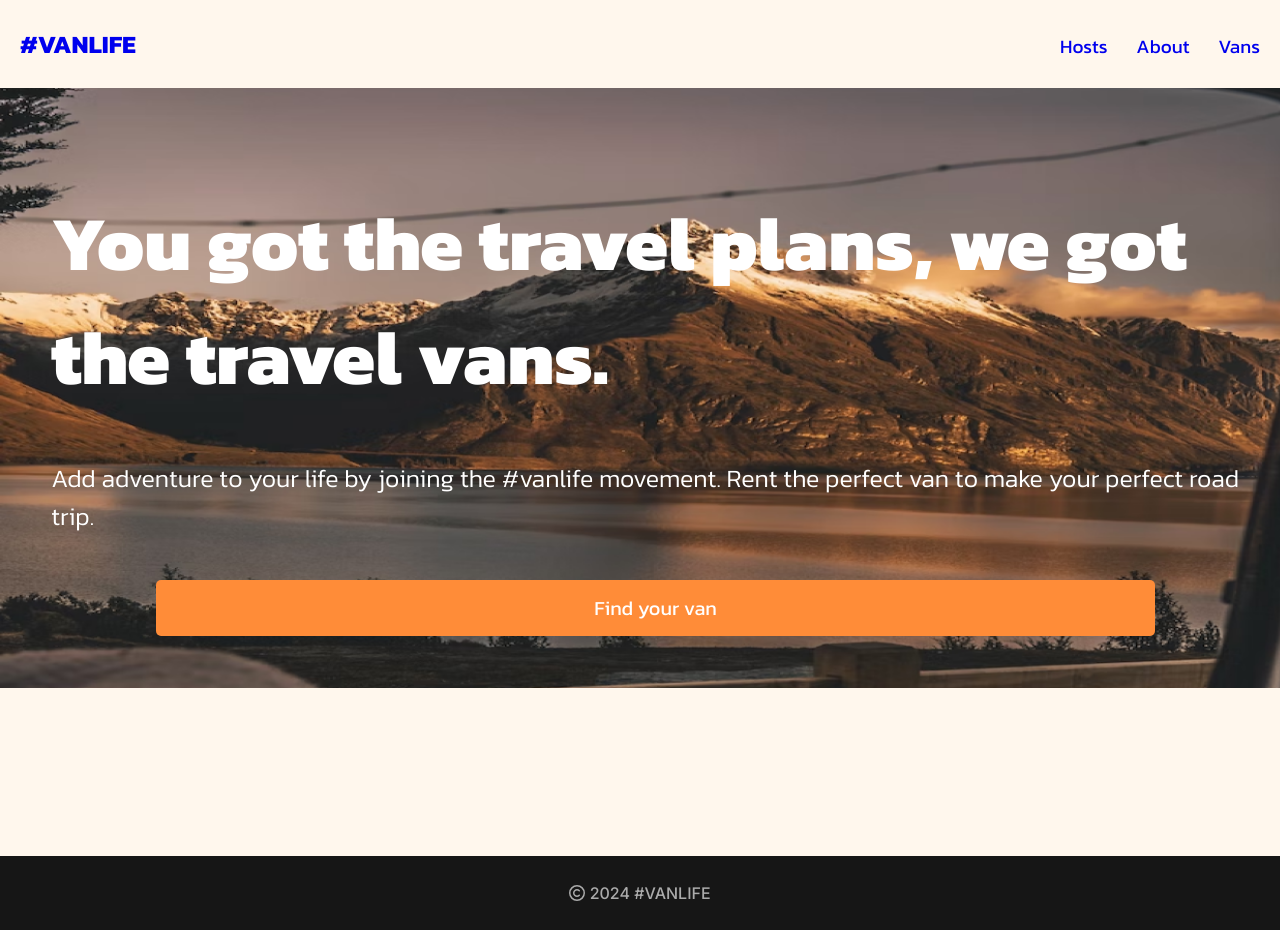
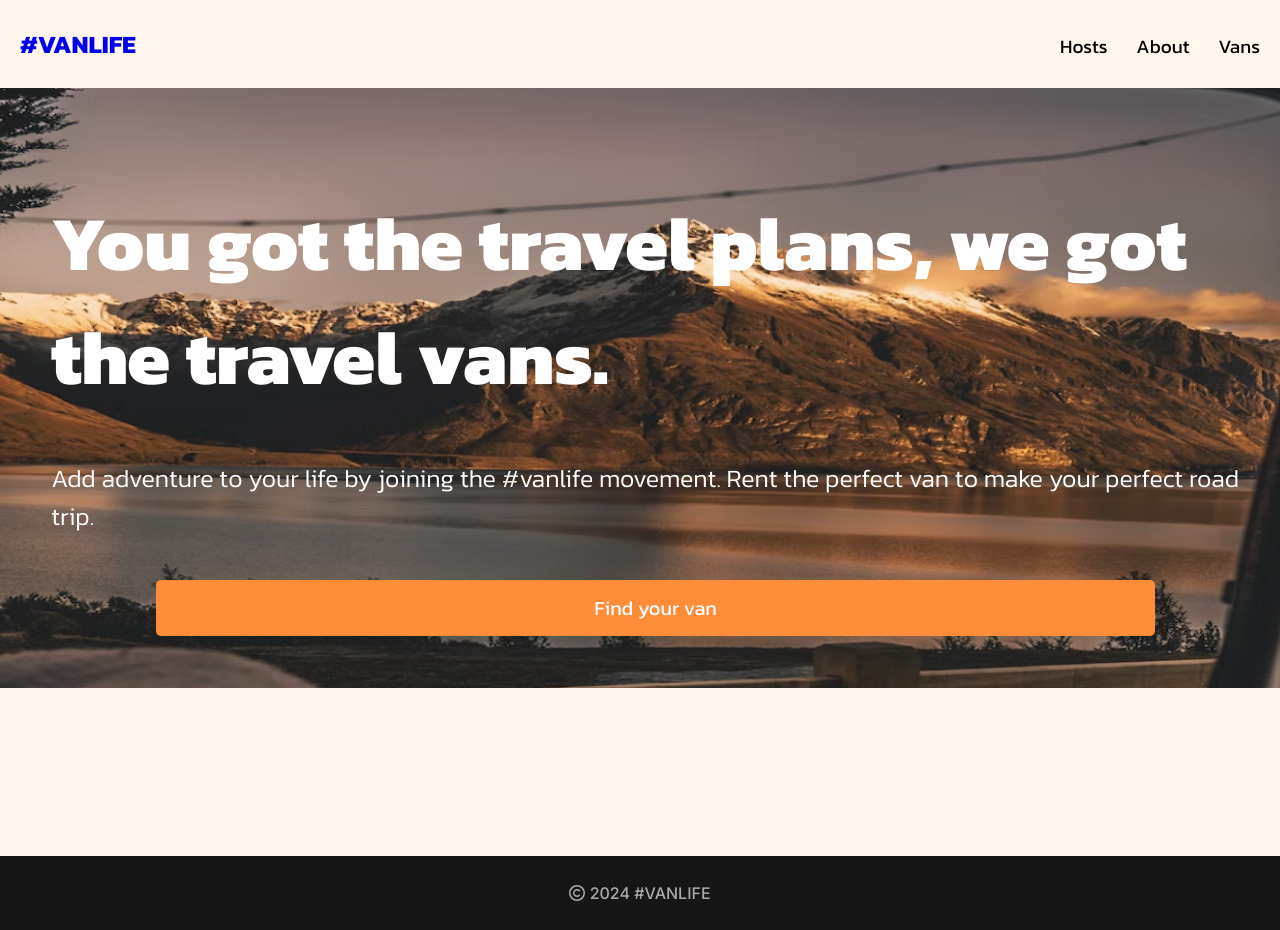
Before and after one commit to Y0srgh/vanlife, a React app: page / in a window 1280 px wide. Built offline with nearby package versions, Linux system fonts and the light colour scheme; the HTML template or start-up script is replaced by a standard one; what miragejs would draw is missing.

Commit message:
some css changes

```diff
--- a/src/App.css
+++ b/src/App.css
@@ -146,6 +146,7 @@ body {
 }
 
 .links a{
+  color: #000000;
   text-decoration: none;
 }
 
@@ -159,6 +160,10 @@ a.links-active{
   color: #FF8C38;
   text-decoration: underline;
 }
+
+
+
+
 main {
   margin-bottom: 84px;
 }
--- a/src/style/vans.css
+++ b/src/style/vans.css
@@ -1,11 +1,10 @@
 @import url("https://fonts.googleapis.com/css2?family=Inter:wght@100..900&display=swap");
 .vans {
-  padding: 40px;
+  padding: 60px;
   font-family: Inter;
   display: flex;
   row-gap: 50px;
   flex-direction: column;
-  padding: 60px;
 }
 
 .van-container {
@@ -163,3 +162,7 @@ p {
     grid-template-columns: 1fr 1fr 1fr;
   }
 }
+
+@media (max-width: 630px) {
+  .vans{padding: 30px;}
+}
```
